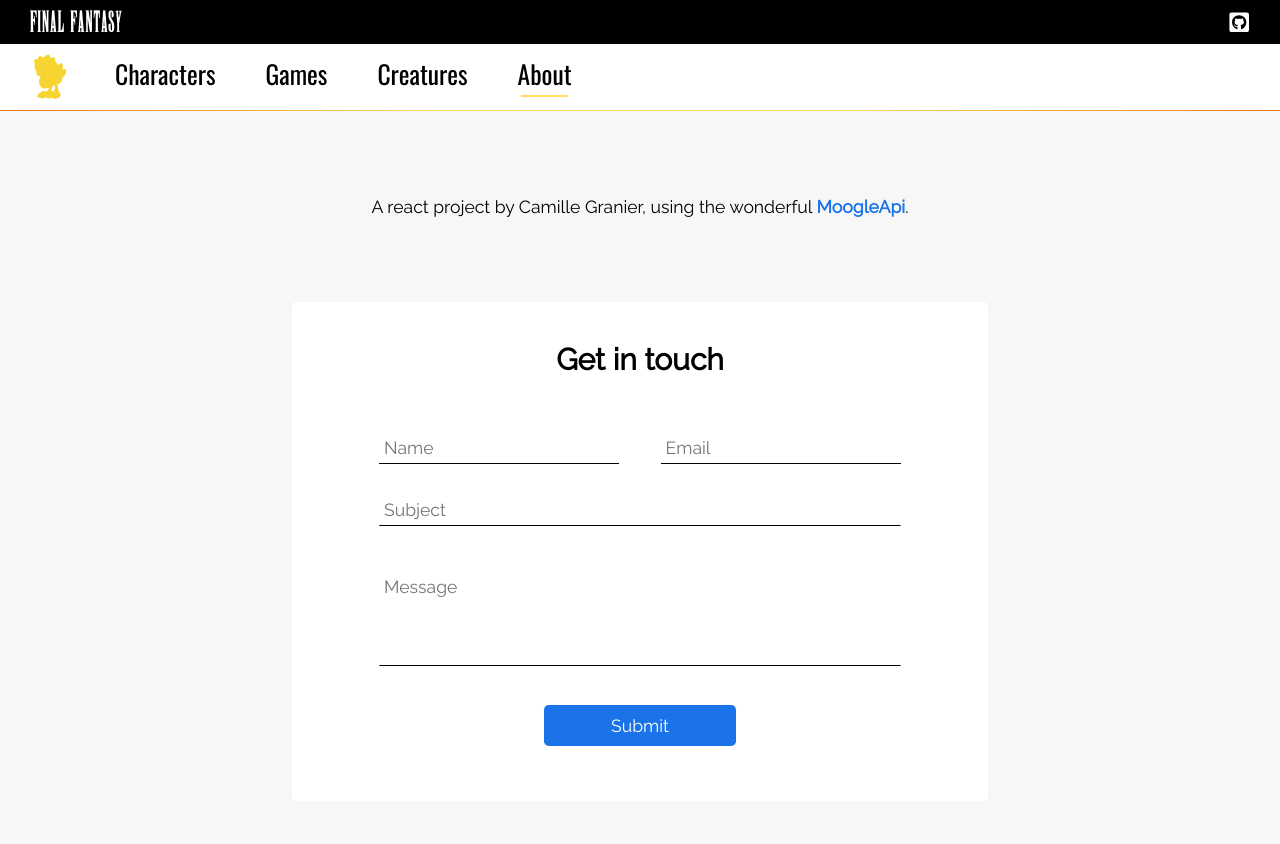
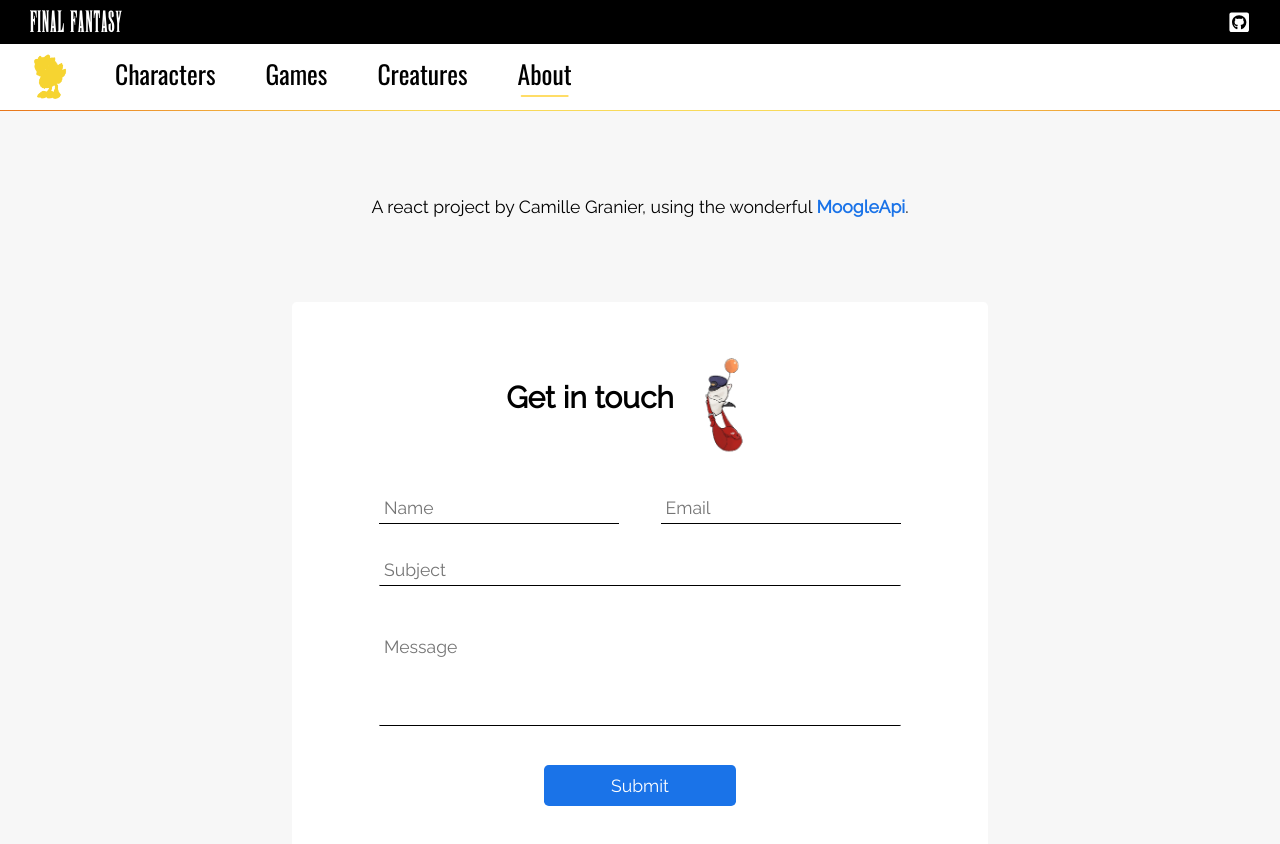
Before and after one commit to camille-granier/final-fantasy-fan-page, a React (Create React App) app: page /About in a window 1280 px wide. Shown: the top 844 px of the page. Built offline with nearby package versions, Linux system fonts and the light colour scheme.

Commit message:
adding moogle logo on form

```diff
--- a/src/components/Contact.js
+++ b/src/components/Contact.js
@@ -56,7 +56,12 @@ const Contact = () => {
     return (
         <div className='contact-form'>
           <div className='form-container'>
-              <h2>Get in touch</h2>
+              <div className='form-header'>
+                <h2>Get in touch</h2>
+                <img
+                  src="./img/moogle-mail.jpg"
+                  alt="moogle"/>
+              </div>
               <form id='contact-form' onSubmit={handleSubmit(onSubmit)} noValidate>
                   <div className='form-line-1'>
                     <div className='input-container'>
--- a/src/components/Logo.js
+++ b/src/components/Logo.js
@@ -2,7 +2,7 @@ import React from 'react';
 
 const Logo = () => (
   <div className='logo'>
-    <img src='./img/chocobo-logo.png'  alt='logo' />
+    <img src="./img/chocobo-logo.png"  alt='logo' />
   </div>
 );
 
--- a/src/styles/components/_card.scss
+++ b/src/styles/components/_card.scss
@@ -1,7 +1,7 @@
 .card-list {
   display: flex;
   flex-wrap: wrap;
-  padding-top: 90px;
+  padding-top: 110px;
   padding-left: 100px;
   padding-right: 100px;
   margin-left: auto;
--- a/src/styles/components/_contact.scss
+++ b/src/styles/components/_contact.scss
@@ -13,12 +13,23 @@
     font-family: $font-2;
     font-size: 1.1rem;
     }
+    .form-header {
+        display: flex;
+        align-items: center;
+        justify-content: center;
+        padding: 25px 5px 10px 5px;
+    }
     h2 {
-        padding-top: 0px;
-        padding-bottom: 30px;
+        padding: 0px 0px 30px 0px;
         margin: 0px;
         text-align: center;
         font-family: $font-2;
+    }
+    img {
+        font-family: $font-3;
+        object-fit: contain;
+        padding: 0px;
+        margin: -10px 0px 0px 0px;
     }
     input {
         padding: 5px;
```
Also changed, not shown: public/img/moogle-mail.jpg (added), src/img/moogle-mail.jpg (added).
